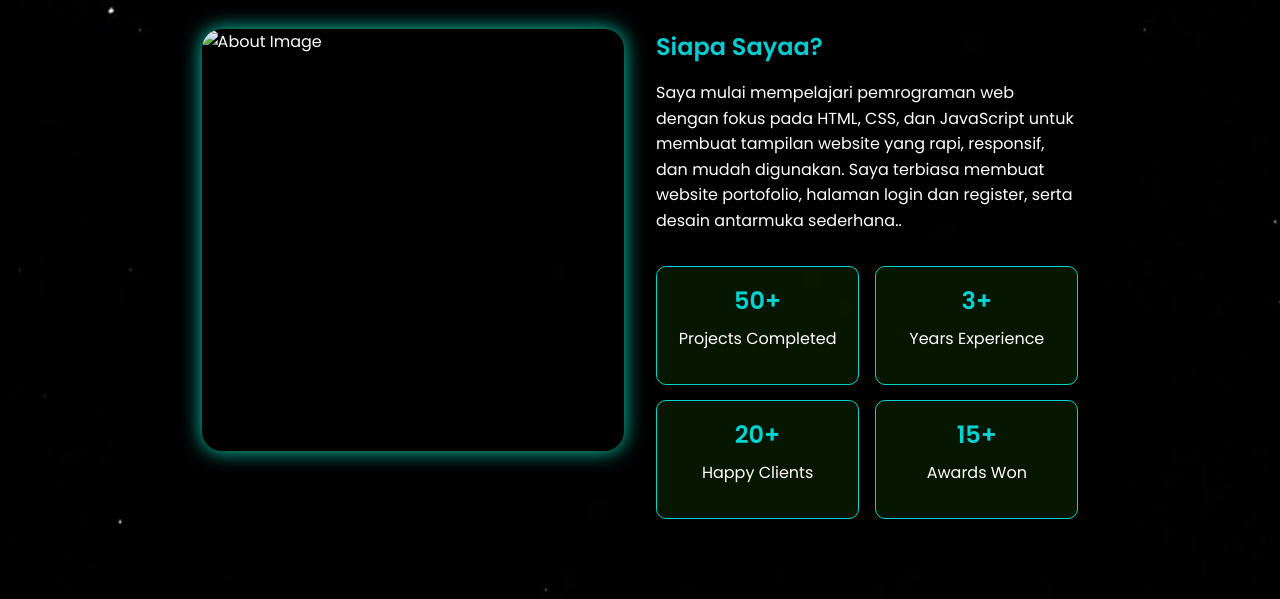
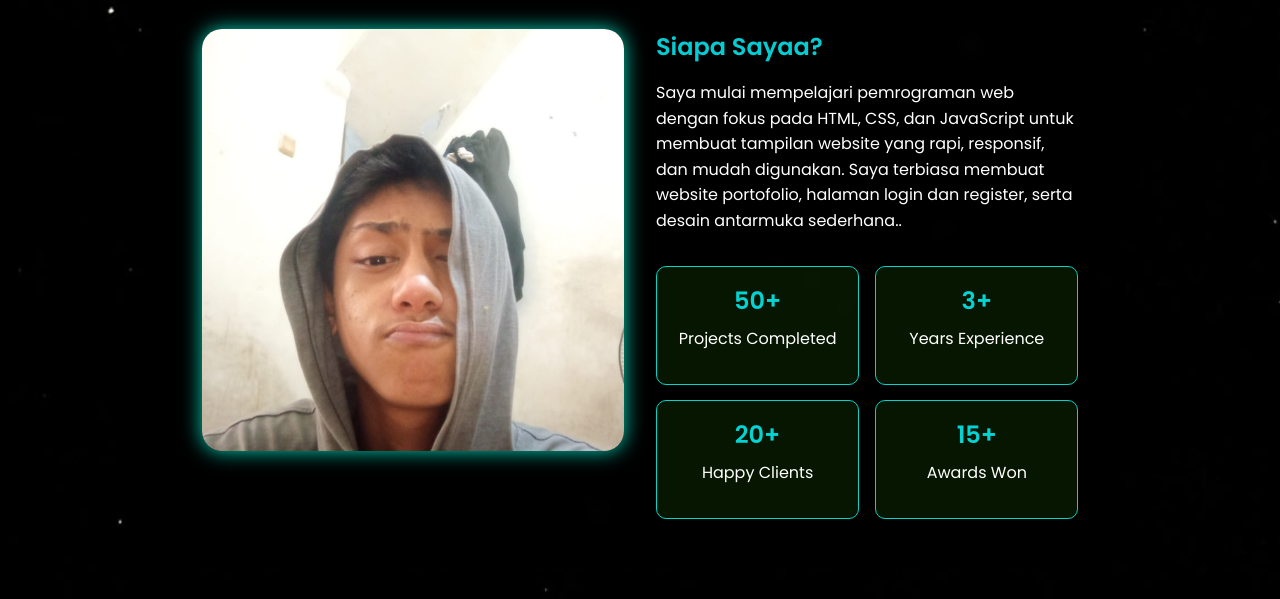
Before and after one commit to Ryekagosaki/PORTOFOLIO-WEBSITE, a plain HTML site: page about.html in a window 1280 px wide. Shown: the part 223-822 px from the top of the page. Drawn offline with nearby package versions, Linux system fonts and the light colour scheme.

Commit message:
Update about.html

```diff
--- a/about.html
+++ b/about.html
@@ -477,7 +477,7 @@
             <!-- Grid untuk gambar dan teks deskripsi -->
             <div class="about-grid">
                 <div class="about-image" data-aos="fade-right" data-aos-duration="1500">
-                    <img src="img/zoro.jpeg" alt="About Image">
+                    <img src="/zoro.jpeg" alt="About Image">
                 </div>
                 <div class="about-text" data-aos="fade-left" data-aos-duration="1500">
                     <h2>Siapa Sayaa?</h2>
```
